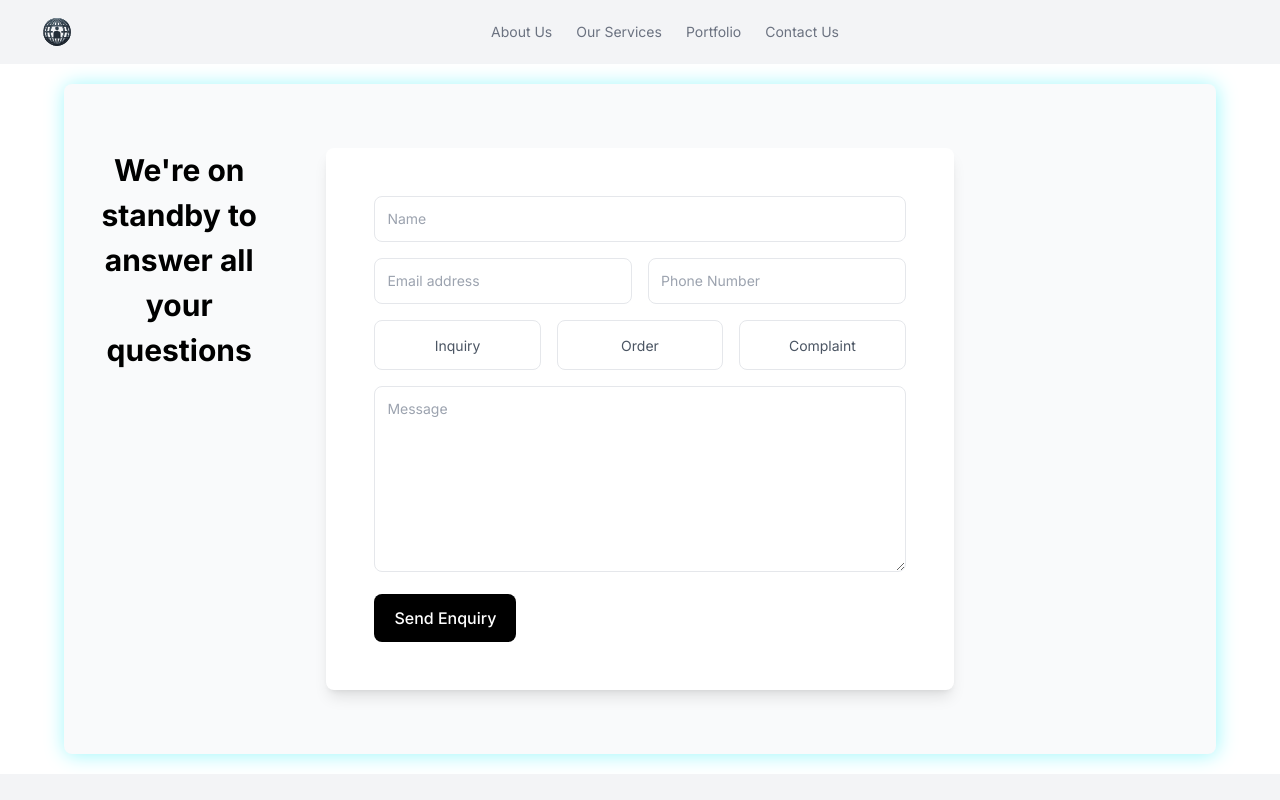
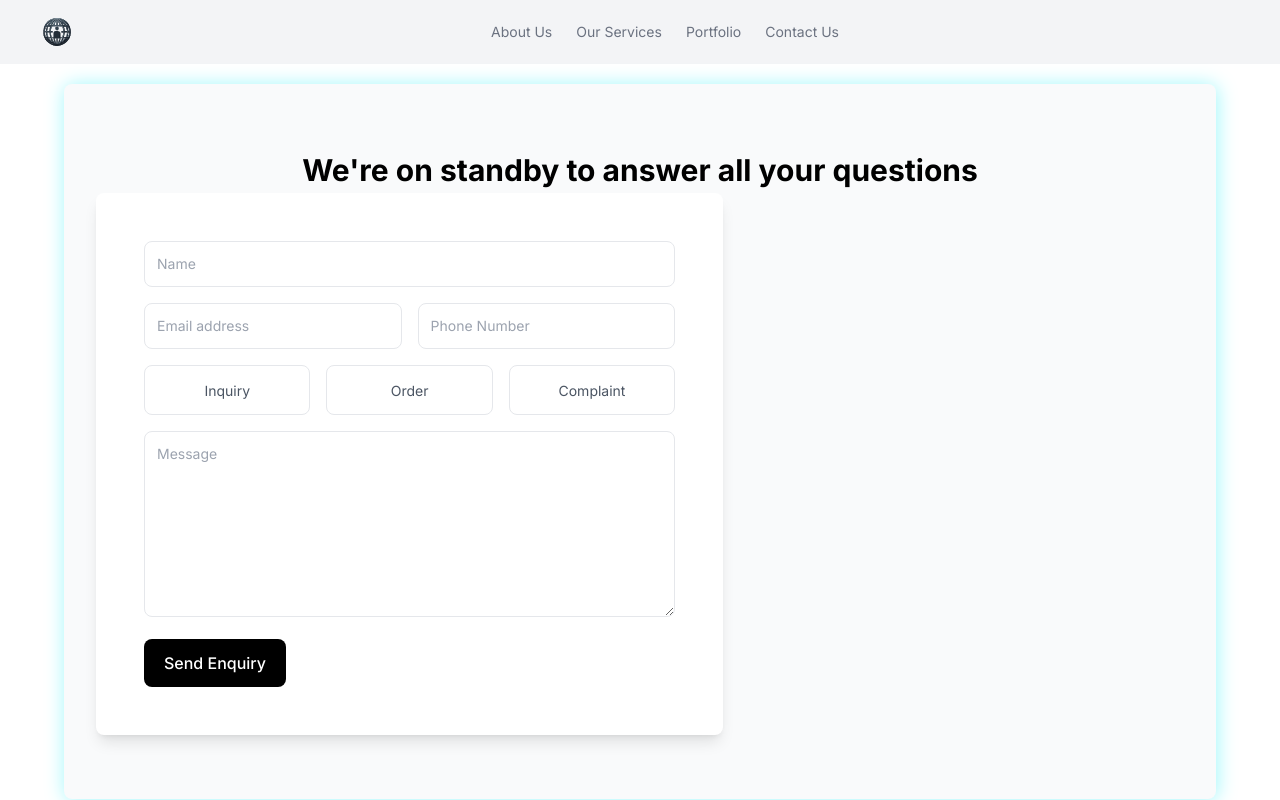
Before and after one commit to Hannah-Muthoni-Hailu/innovavirtus, a Next.js app: page /pages/1 in a window 1280 px wide. Shown: the top 800 px of the page. Built offline with nearby package versions, Linux system fonts and the light colour scheme.

Commit message:
Update Contact.jsx

```diff
--- a/src/app/pages/[links]/_components/Contact.jsx
+++ b/src/app/pages/[links]/_components/Contact.jsx
@@ -18,11 +18,10 @@ const Contact = () => {
     <div>
       <section className="bg-gray-50 w-[90%] mx-[5%] my-5 rounded-lg" style={divStyles}>
         <div className="mx-auto max-w-screen-xl px-4 py-16 sm:px-6 lg:px-8">
+          <div className="w-full">
+            <h2 className='text-center font-bold text-[30px]'>We're on standby to answer all your questions</h2>
+          </div>
           <div className="grid grid-cols-1 gap-x-16 gap-y-8 lg:grid-cols-5">
-            <div className="w-full">
-              <h2 className='text-center font-bold text-[30px]'>We're on standby to answer all your questions</h2>
-            </div>
-
             <div className="rounded-lg bg-white p-8 shadow-lg lg:col-span-3 lg:p-12">
               <form action="#" className="space-y-4">
                 <div>
```
